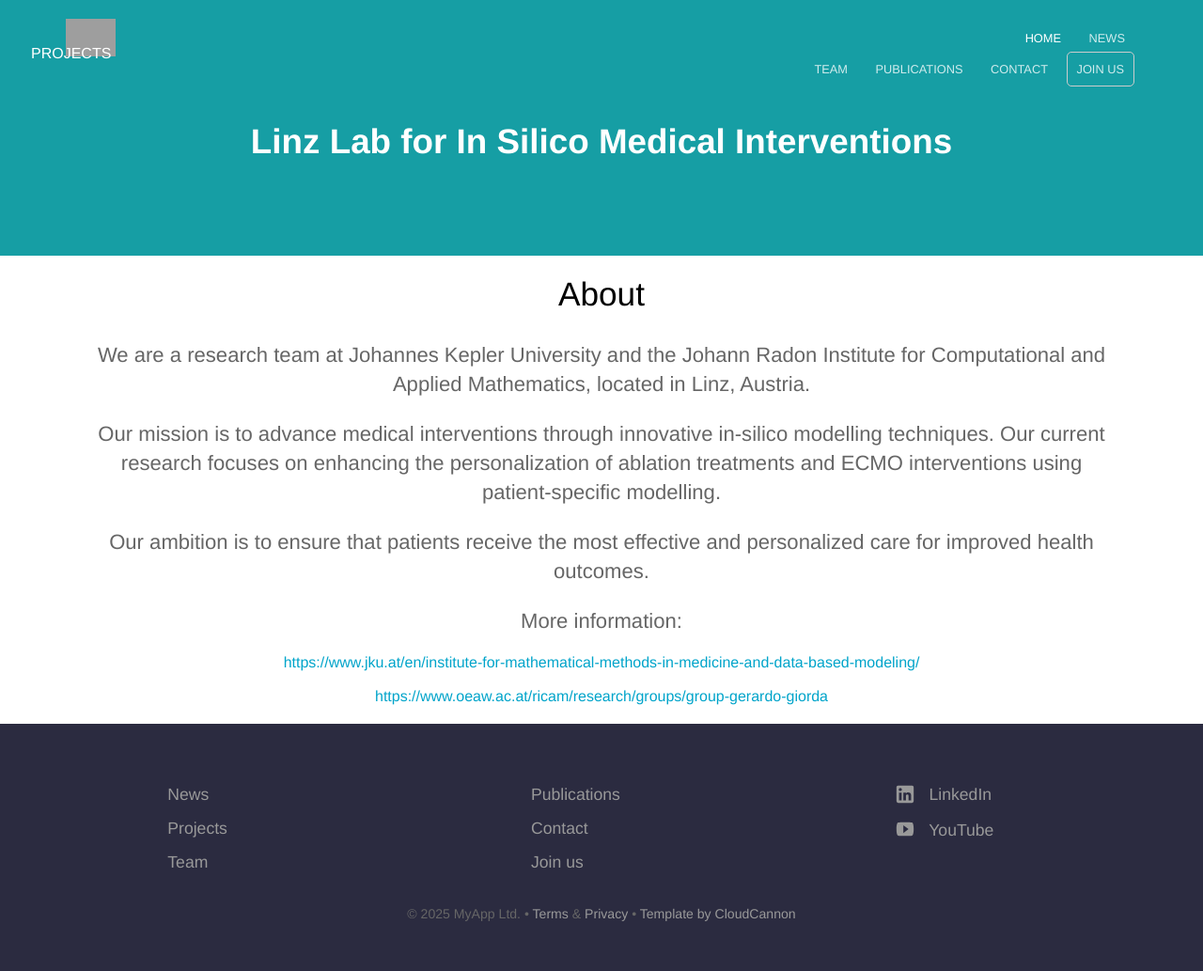
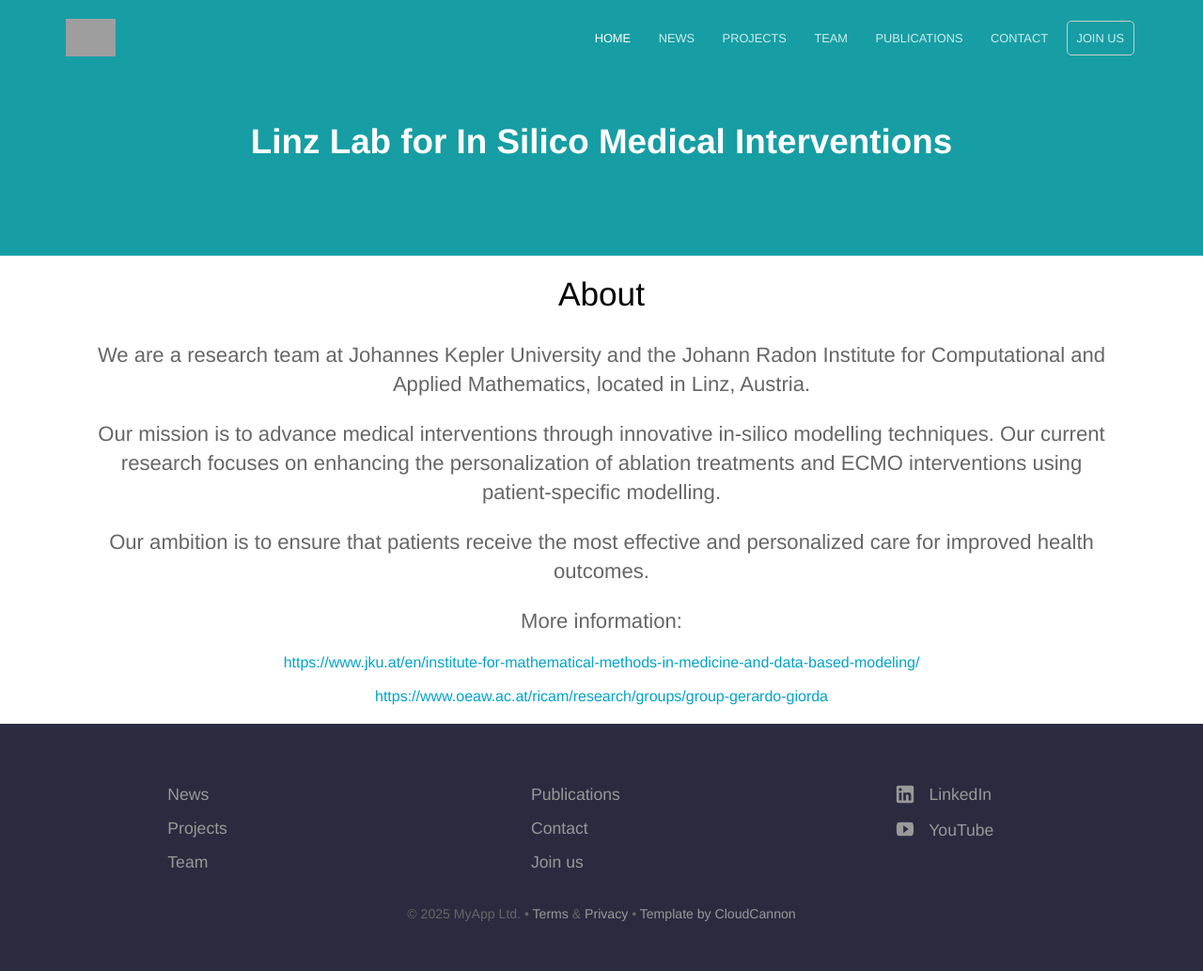
Before and after one commit to linzlabinsilmed/linzlabinsilmed.github.io, a Jekyll site: the page built from index.html, in a window 1280 px wide. Shown: the whole page at 94% size. Built offline with Jekyll 4.4.1, drawn with Linux system fonts in a browser that asks for light colours; the list of posts is cut into pages by our own code; grey boxes are pictures that could not be loaded.

Commit message:
Bug fixes

```diff
--- a/_sass/navigation.scss
+++ b/_sass/navigation.scss
@@ -85,23 +85,6 @@ nav {
 
 }
 
-.nav-toggle-button {
-  background: none;
-  border: none;
-  cursor: pointer;
-  font-size: 1rem;
-  color: inherit;
-  font-family: inherit;
-  padding: 0;
-  text-align: left;
-  display: block;
-  text-decoration: none;
-}
-
-.nav-toggle-button:hover {
-  text-decoration: underline;
-}
-
 /* For submenu */
 .submenu {
   display: none;
```
